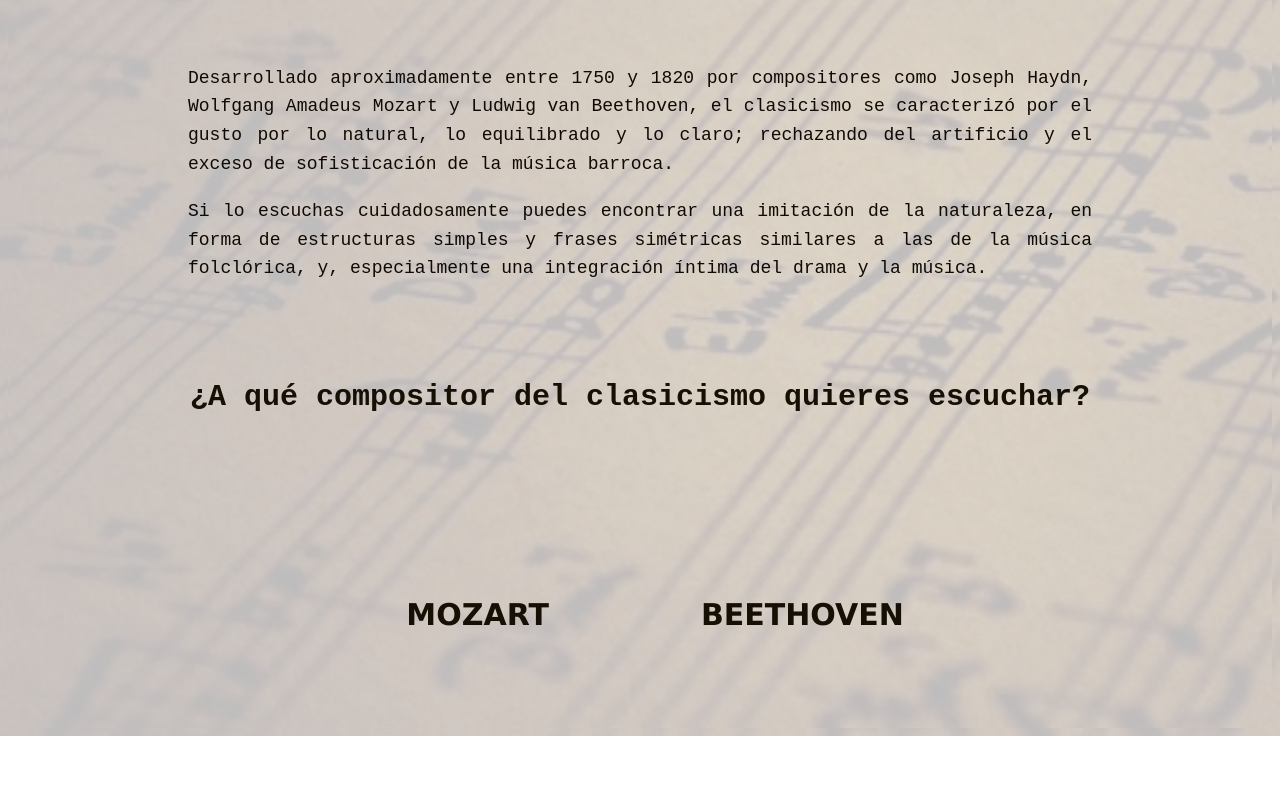
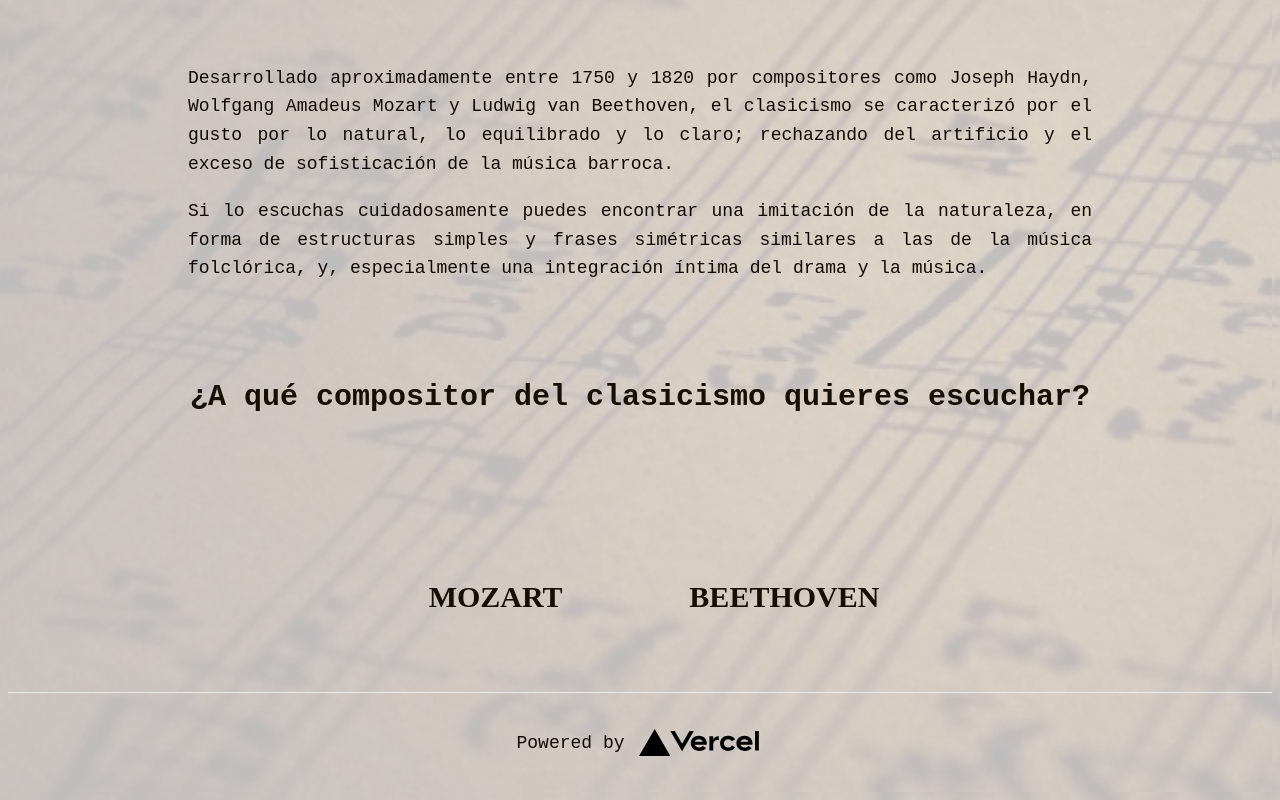
Before and after one commit to Scab647/Hello-World_SergioCaballero, a Next.js app in the folder nextjs-blog/: page /posts/clasicismo in a window 1280 px wide. Shown: the part 256-1056 px from the top of the page. Before the commit the page ends 992 px from the top, so only its background shows below. Built offline with nearby package versions, Linux system fonts and the light colour scheme.

Commit message:
todo clasicismo

```diff
--- a/nextjs-blog/pages/posts/clasicismo.js
+++ b/nextjs-blog/pages/posts/clasicismo.js
@@ -67,6 +67,16 @@
     }
 `}</style>
         </main>
+        <footer>
+        <a
+          href="https://vercel.com?utm_source=create-next-app&utm_medium=default-template&utm_campaign=create-next-app"
+          target="_blank"
+          rel="noopener noreferrer"
+        >
+          Powered by{' '}
+          <img src="/vercel.svg" alt="Vercel Logo" className="logo" />
+        </a>
+      </footer>
     </div>
   )
 }
--- a/nextjs-blog/styles/global.css
+++ b/nextjs-blog/styles/global.css
@@ -79,7 +79,7 @@
   align-items: center;
   font-size: 30px;
   margin-top: 5rem;
-  font-family:'Lucida Sans', 'Lucida Sans Regular', 'Lucida Grande', 'Lucida Sans Unicode'
+  font-family:'Snell Roundhand'
 }
 
 
@@ -109,7 +109,7 @@
   }
 
   .card3 {
-    margin: 2rem;
+    margin: 1rem;
     flex-basis: 20%;
     padding: 0.2rem;
     text-align: center;
@@ -153,13 +153,6 @@
   width: 130px;
 }
 
-.img2{
-  max-width: 100%;
-  display:flex;
-  padding: 5px;
-  width: 70px;
-}
-
 
 .grid {
   display:flex;
```
